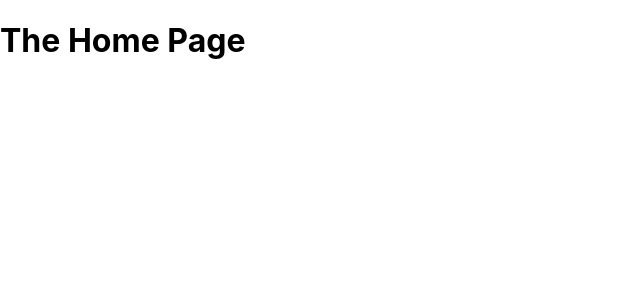
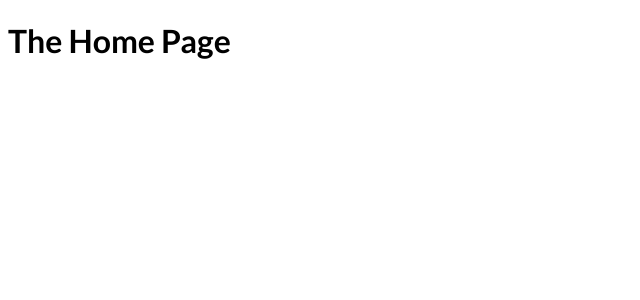
Before and after one commit to Aman07a/nextjs-course, a Next.js app: page / in a window 1280 px wide. Shown: the top 300 px of the page, without its empty margins (0-640 px from the left). Built offline with nearby package versions, Linux system fonts and the light colour scheme.

Commit message:
Preparing the Project Pages

```diff
--- /dev/null
+++ b/pages/new-meetup/index.js
@@ -0,0 +1 @@
+// our-domain.com/new-meetup
--- a/styles/globals.css
+++ b/styles/globals.css
@@ -1,16 +1,18 @@
-html,
-body {
-  padding: 0;
-  margin: 0;
-  font-family: -apple-system, BlinkMacSystemFont, Segoe UI, Roboto, Oxygen,
-    Ubuntu, Cantarell, Fira Sans, Droid Sans, Helvetica Neue, sans-serif;
-}
-
-a {
-  color: inherit;
-  text-decoration: none;
-}
+@import url("https://fonts.googleapis.com/css2?family=Lato:wght@700&family=Open+Sans:wght@400;700&display=swap");
 
 * {
   box-sizing: border-box;
 }
+
+body {
+  font-family: "Open Sans", "Lato", sans-serif;
+}
+
+h1,
+h2,
+h3,
+h4,
+h5,
+h6 {
+  font-family: "Lato", sans-serif;
+}
```
Also changed, not shown: pages/news/[newsId].js (deleted, +0 -16 lines), pages/news/index.js (deleted, +0 -21 lines), pages/[meetupId]/index.js (added).
